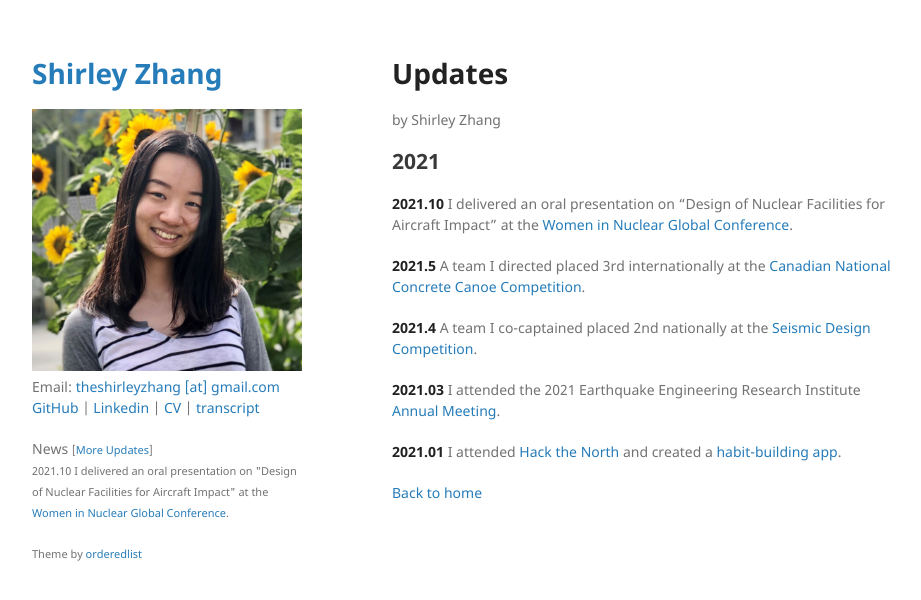
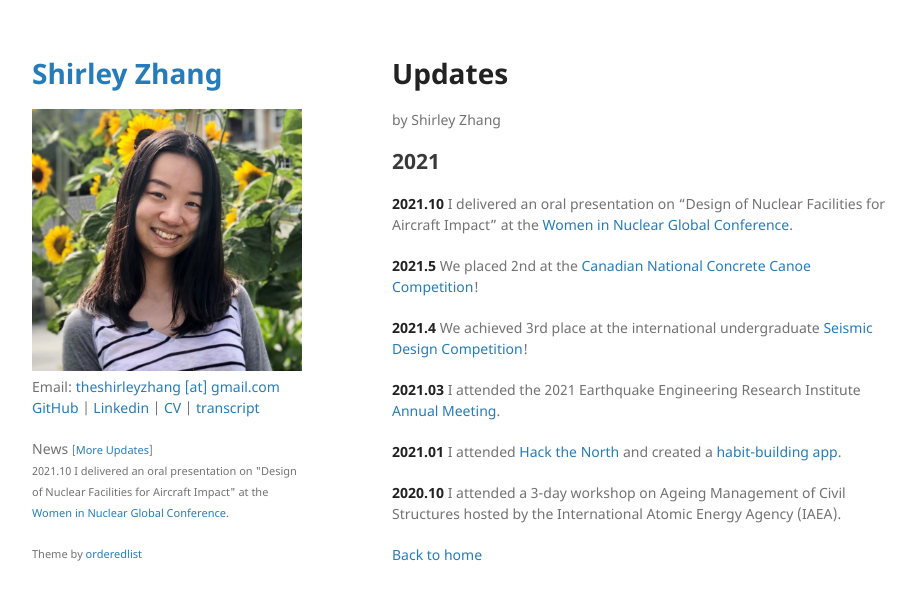
Before and after one commit to shirleyzhang2/shirleyzhang2.github.io, a Jekyll site: the page built from news.md, in a window 1280 px wide. Shown: the top 600 px of the page, without its empty margins (178-1099 px from the left). Built offline with Jekyll 4.4.1, drawn with Linux system fonts in a browser that asks for light colours.

```diff
--- a/news.md
+++ b/news.md
@@ -12,13 +12,14 @@ date:
 
 **2021.10** I delivered an oral presentation on "Design of Nuclear Facilities for Aircraft Impact" at the <a href="https://womeninnuclear.com/news-events/events/2021-women-in-nuclear-global-conference/">Women in Nuclear Global Conference</a>.
 
-**2021.5** A team I directed placed 3rd internationally at the <a href="https://www.cscecompetitions.ca/en/home/cnccc/">Canadian National Concrete Canoe Competition</a>.
+**2021.5** We placed 2nd at the <a href="https://www.cscecompetitions.ca/en/home/cnccc/">Canadian National Concrete Canoe Competition</a>!
 
-**2021.4** A team I co-captained placed 2nd nationally at the <a href="https://slc.eeri.org/2021-sdc/">Seismic Design Competition</a>.
+**2021.4** We achieved 3rd place at the international undergraduate <a href="https://slc.eeri.org/2021-sdc/">Seismic Design Competition</a>!
 
 **2021.03** I attended the 2021 Earthquake Engineering Research Institute <a href="https://matchboxvirtual.com/eeri-annual-meeting-2021/">Annual Meeting</a>.
 
 **2021.01** I attended <a href="https://hackthenorth.com/">Hack the North</a> and created a <a href="https://devpost.com/software/treecosystem">habit-building app</a>.
 
+**2020.10** I attended a 3-day workshop on Ageing Management of Civil Structures hosted by the International Atomic Energy Agency (IAEA).
 
 [Back to home](/)
```
Also changed, not shown: index.md (+1 -1 lines), projects.md (+17 -1 lines), assets/img/projects/civ1498.png (added), 1 other file.
